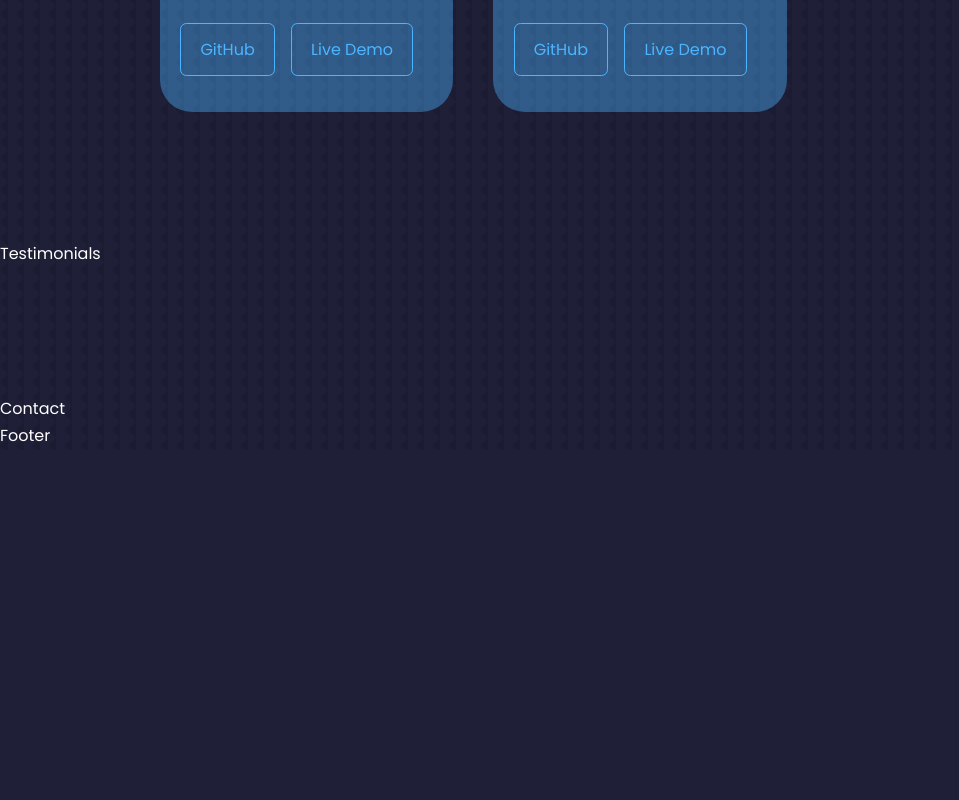
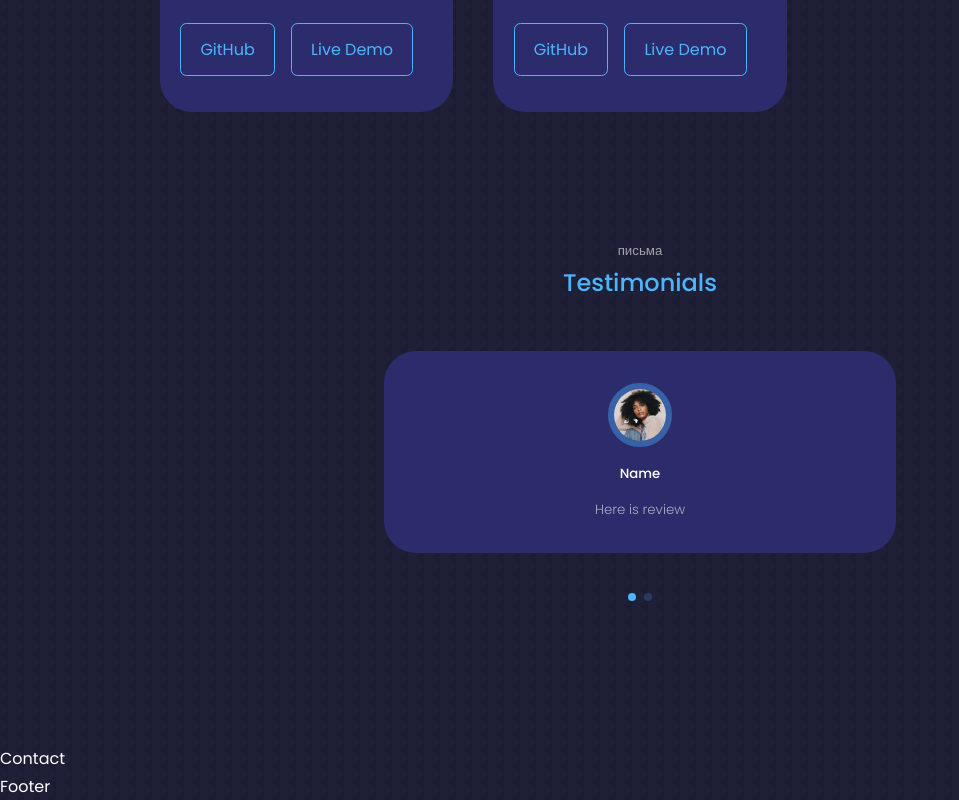
Before and after one commit to DaryaShelever/react-portfolio-website, a React (Create React App) app: page / in a window 1280 px wide. Shown: the part 2506-3306 px from the top of the page, without its empty margins (0-959 px from the left). Before the commit the page ends 2956 px from the top, so only its background shows below. Built offline with nearby package versions, Linux system fonts and the light colour scheme.

Commit message:
Testimonials

```diff
--- a/package.json
+++ b/package.json
@@ -1,5 +1,5 @@
 {
-  "homepage":"https://daryashelever.github.io/react-portfolio-website/",
+  "homepage": "https://daryashelever.github.io/react-portfolio-website/",
   "name": "react-portfolio-website",
   "version": "0.1.0",
   "private": true,
@@ -11,6 +11,7 @@
     "react-dom": "^18.2.0",
     "react-icons": "^4.9.0",
     "react-scripts": "5.0.1",
+    "swiper": "^9.3.2",
     "web-vitals": "^2.1.4"
   },
   "scripts": {
--- a/src/components/experience/Experience.css
+++ b/src/components/experience/Experience.css
@@ -6,7 +6,7 @@
 
 
 .experience_container > div {
-    background: var(--color-primary-variant);
+    background: var(--color-bg-variant);
     padding: 2.4rem 5rem;
     border-radius: 2rem;
     border: 1px solid transparent;
--- a/src/components/portfolio/Portfolio.css
+++ b/src/components/portfolio/Portfolio.css
@@ -6,7 +6,7 @@
 
 
 .portfolio_item{
-    background: var(--color-primary-variant);
+    background: var(--color-bg-variant);
     padding: 1.2rem;
     border-radius: 2rem;
     border: 1px solid transparent;
--- a/src/components/testimonials/Testimonials.css
+++ b/src/components/testimonials/Testimonials.css
@@ -0,0 +1,53 @@
+.container.testimonials_container{
+    width: 40%;
+    padding-bottom:4rem ;
+}
+
+.avatar{
+    width: 4rem;
+    aspect-ratio: 1/1;
+    overflow: hidden;
+    border-radius: 50%;
+    margin: 0 auto 1rem;
+    border: 0.4rem solid var(--color-primary-variant);
+}
+
+.testimonials{
+    background: var(--color-bg-variant);
+    text-align: center;
+    padding: 2rem;
+    border-radius: 2rem;
+    user-select: none;
+}
+.review{
+    color: var(--color-light);
+    font-weight: 300;
+    display: block;
+    width: 80%;
+    margin: 0.8rem auto 0;
+}
+.swiper-pagination-clickable .swiper-pagination-bullet{
+    background: var(--color-primary);
+
+}
+
+/* ================== MEDIA QUERIES (MEDIUM DEVICES) ================== */
+@media screen and (max-width: 1024px) {
+    .container.testimonials_container{
+        width: 60%;
+    }
+
+}
+
+/* ================== MEDIA QUERIES (SMALL DEVICES) ================== */
+@media screen and (max-width: 600px) {
+    .container.testimonials_container{
+        width: var(--container-width-sm);
+    }
+
+    .review{
+        width: var(--container-width-sm);
+
+    }
+
+}
--- a/src/components/testimonials/Testimonials.jsx
+++ b/src/components/testimonials/Testimonials.jsx
@@ -1,9 +1,64 @@
 import React from 'react'
 import './Testimonials.css'
+import Avtr from '../../assets/avatar1.jpg'
+
+
+// import Swiper core and required modules
+import {  Pagination } from 'swiper';
+
+import { Swiper, SwiperSlide } from 'swiper/react';
+
+// Import Swiper styles
+import 'swiper/css';
+import 'swiper/css/pagination';
+
+
+const data=[
+  {
+  avatar:Avtr,
+  name : 'Name',
+  review: 'Here is review'
+  },
+  {
+  avatar:Avtr,
+  name : 'Name',
+  review: 'Here is review'
+  },
+]
 
 const Testimonials = () => {
   return (
-    <section id='testimonials'>Testimonials</section>
+    <section id='testimonials'>
+      <h5>письма</h5>
+      <h2>Testimonials</h2>
+
+      <Swiper className='container testimonials_container '
+
+          // install Swiper modules
+      modules={[Pagination]}
+      spaceBetween={40}
+      slidesPerView={1}
+      navigation
+      pagination={{ clickable: true }}
+
+      >
+        {
+          data.map(({avatar,name,review}, index)=>{
+            return(
+              <SwiperSlide key= {index} className='testimonials'>
+                <div className='avatar'>
+                  <img src={avatar}/>
+                </div>
+                  <h5 className='name'> {name}</h5>
+                  <small className='review'> {review} </small>
+              </SwiperSlide >
+
+            )}
+          )
+        }
+
+      </Swiper>
+    </section>
   )
 }
 
```
Also changed, not shown: 1 other file (tests, documents, lock files or other folders).
